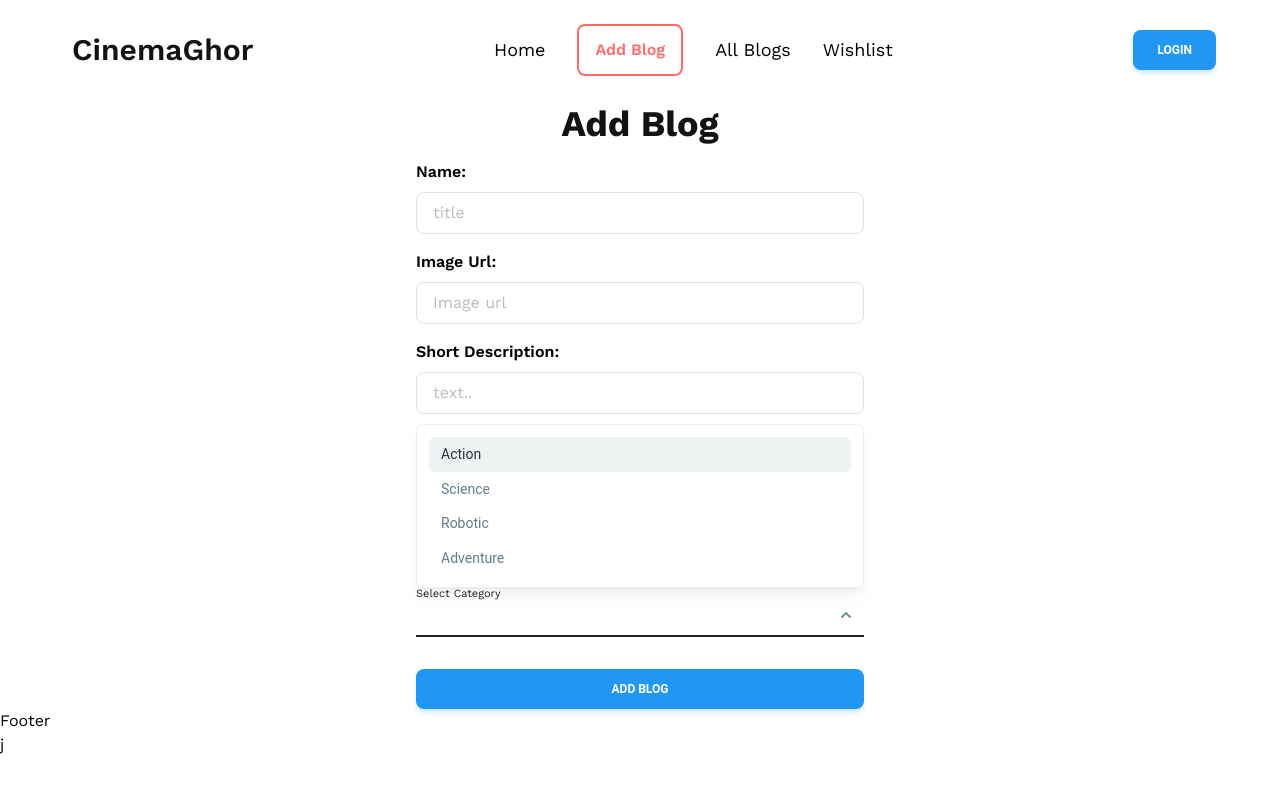
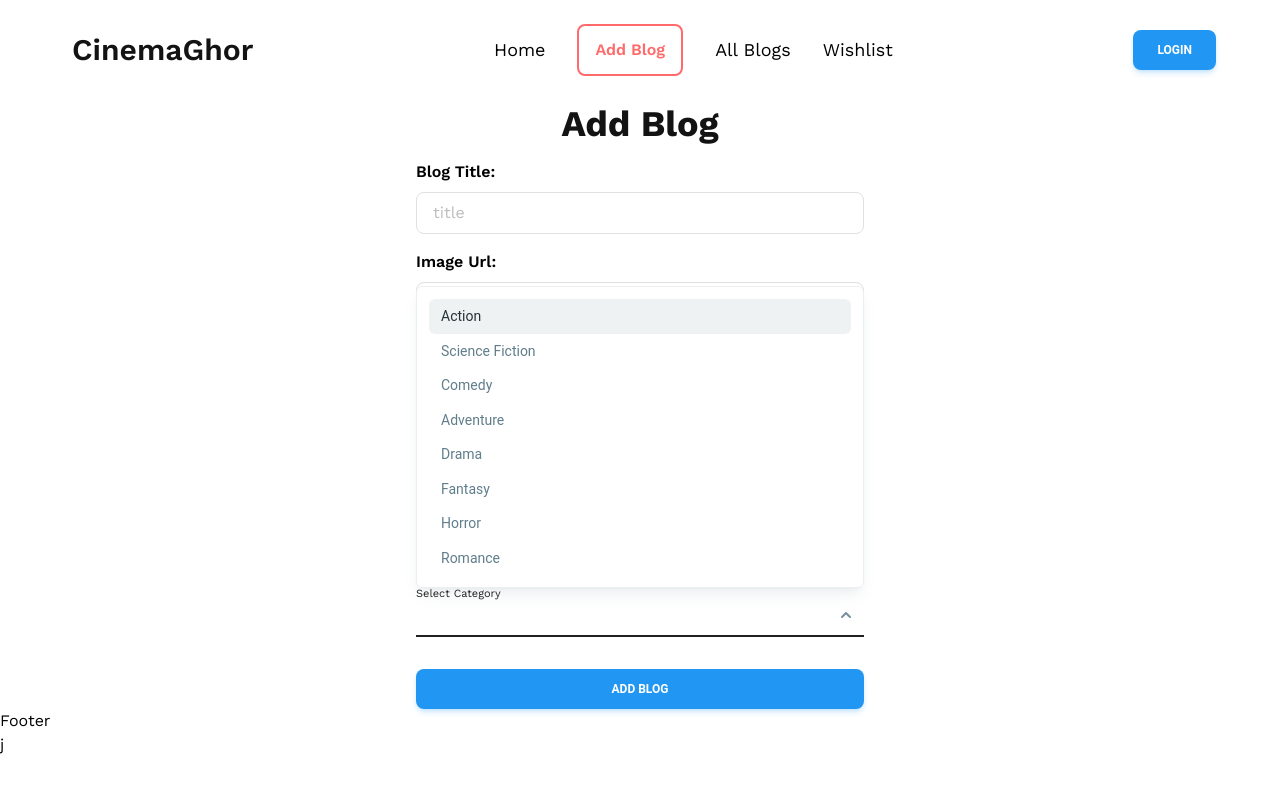
Before and after one commit to roushan-sheik/cinema-ghor-client-side, a React (Vite) app: page /add-blog in a window 1280 px wide. Both pictures are taken after a click on the button 640 px from the left and 615 px from the top of the page. Shown: the top 792 px of the page. Built offline with nearby package versions, Linux system fonts and the light colour scheme; no server answers.

Commit message:
add blog page updated

```diff
--- a/src/pages/addBlog/AddBlog.jsx
+++ b/src/pages/addBlog/AddBlog.jsx
@@ -84,7 +84,7 @@ const AddBlog = () => {
         <ToastContainer />
         <form
           onSubmit={handleSubmit}
-          className="flex max-w-md flex-col lg:w-[70%] w-[94%] gap-4"
+          className="flex max-w-md flex-col w-[80%] gap-4"
           action="#"
         >
           {/* inputs  */}
@@ -92,7 +92,7 @@ const AddBlog = () => {
             type="text"
             name={"title"}
             required={true}
-            label={"Name"}
+            label={"Blog Title"}
             value={blog.title}
             placeholder={"title"}
             onChange={handleChange}
@@ -136,9 +136,13 @@ const AddBlog = () => {
               Select an option
             </Option>
             <Option value="Action">Action</Option>
-            <Option value="Science">Science</Option>
-            <Option value="Robotic">Robotic</Option>
-            <Option value="Adventure">Adventure</Option>
+            <Option value="Science">Science Fiction</Option>
+            <Option value="Robotic">Comedy</Option>
+            <Option value="Robotic">Adventure</Option>
+            <Option value="Adventure">Drama</Option>
+            <Option value="Adventure">Fantasy</Option>
+            <Option value="Adventure">Horror</Option>
+            <Option value="Adventure">Romance</Option>
           </Select>
           {/* error message */}
           <span className="text-red-500">{error}</span>
```
